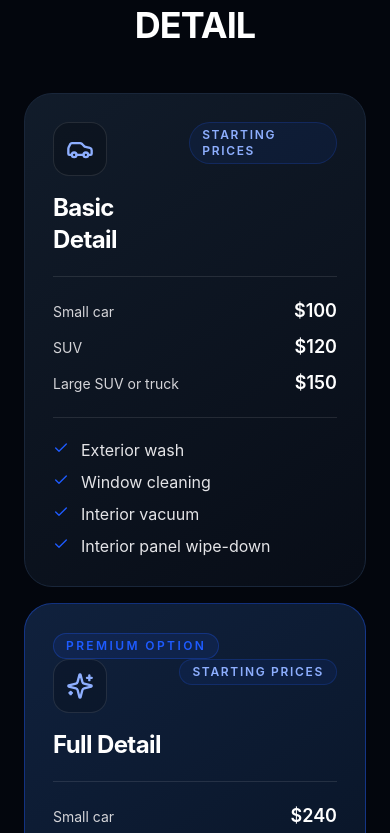
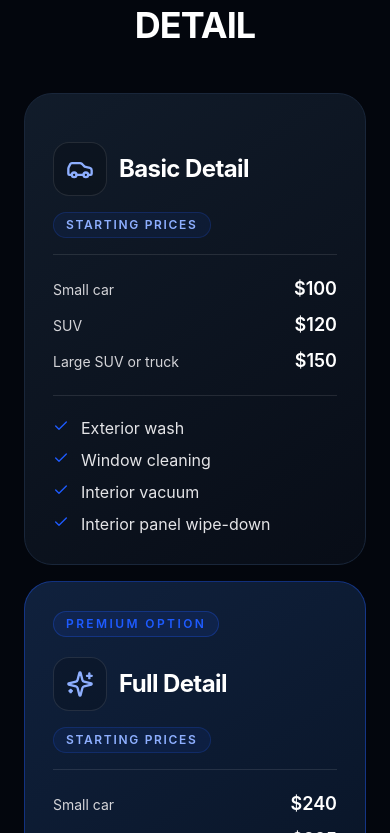
Before and after one commit to thegraxisreal/lpx-detailing-website, a Next.js app: page / in a window 390 px wide. Shown: the part 2391-3224 px from the top of the page. Built offline with nearby package versions, Linux system fonts and the light colour scheme.

Commit message:
Refine mobile service card headers

```diff
--- a/app/page.tsx
+++ b/app/page.tsx
@@ -244,14 +244,14 @@ export default function Home() {
                     Premium Option
                   </span>
                 ) : null}
-                <div className="flex items-start justify-between gap-4">
-                  <div>
+                <div className="mt-5 flex flex-col gap-4 sm:mt-0 sm:flex-row sm:items-start sm:justify-between">
+                  <div className="flex items-center gap-3 sm:block">
                     <div className="inline-flex rounded-2xl border border-white/10 bg-black/20 p-3"><Icon className="h-7 w-7 text-[#8eafff]" /></div>
-                    <h3 className="mt-4 text-2xl font-bold tracking-tight">{title}</h3>
+                    <h3 className="text-2xl font-bold tracking-tight sm:mt-4">{title}</h3>
                   </div>
-                  <p className="rounded-full border border-accent/20 bg-accent/[0.08] px-3 py-1 text-xs font-semibold uppercase tracking-[0.14em] text-[#8eafff]">Starting prices</p>
+                  <p className="self-start rounded-full border border-accent/20 bg-accent/[0.08] px-3 py-1 text-xs font-semibold uppercase tracking-[0.14em] text-[#8eafff]">Starting prices</p>
                 </div>
-                <dl className="mt-5 space-y-2 border-t border-white/10 pt-5 text-sm">
+                <dl className="mt-4 space-y-2 border-t border-white/10 pt-5 text-sm sm:mt-5">
                   {prices.map(([vehicle, price]) => (
                     <div key={vehicle} className="flex items-baseline justify-between gap-4 text-zinc-300">
                       <dt>{vehicle}</dt>
```
